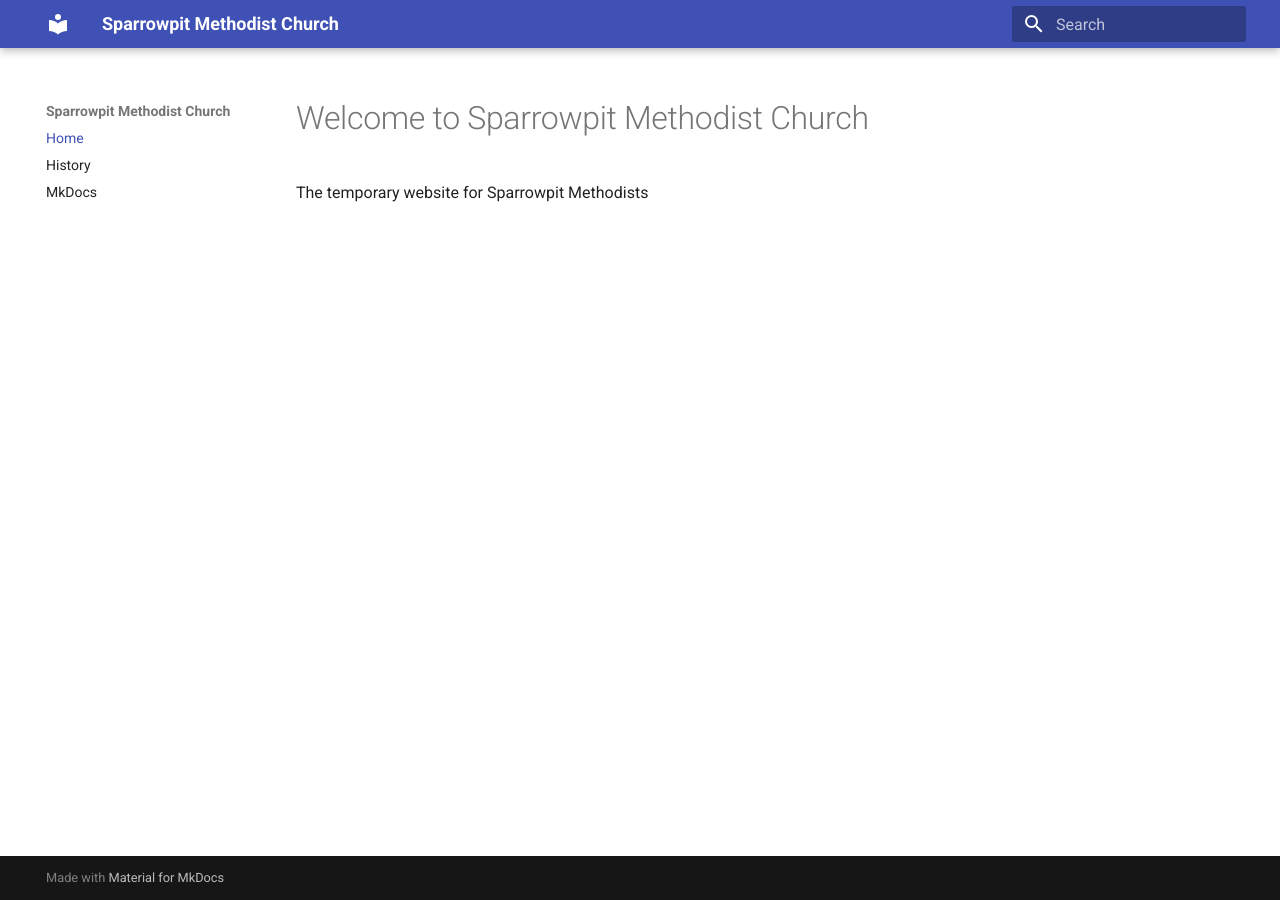
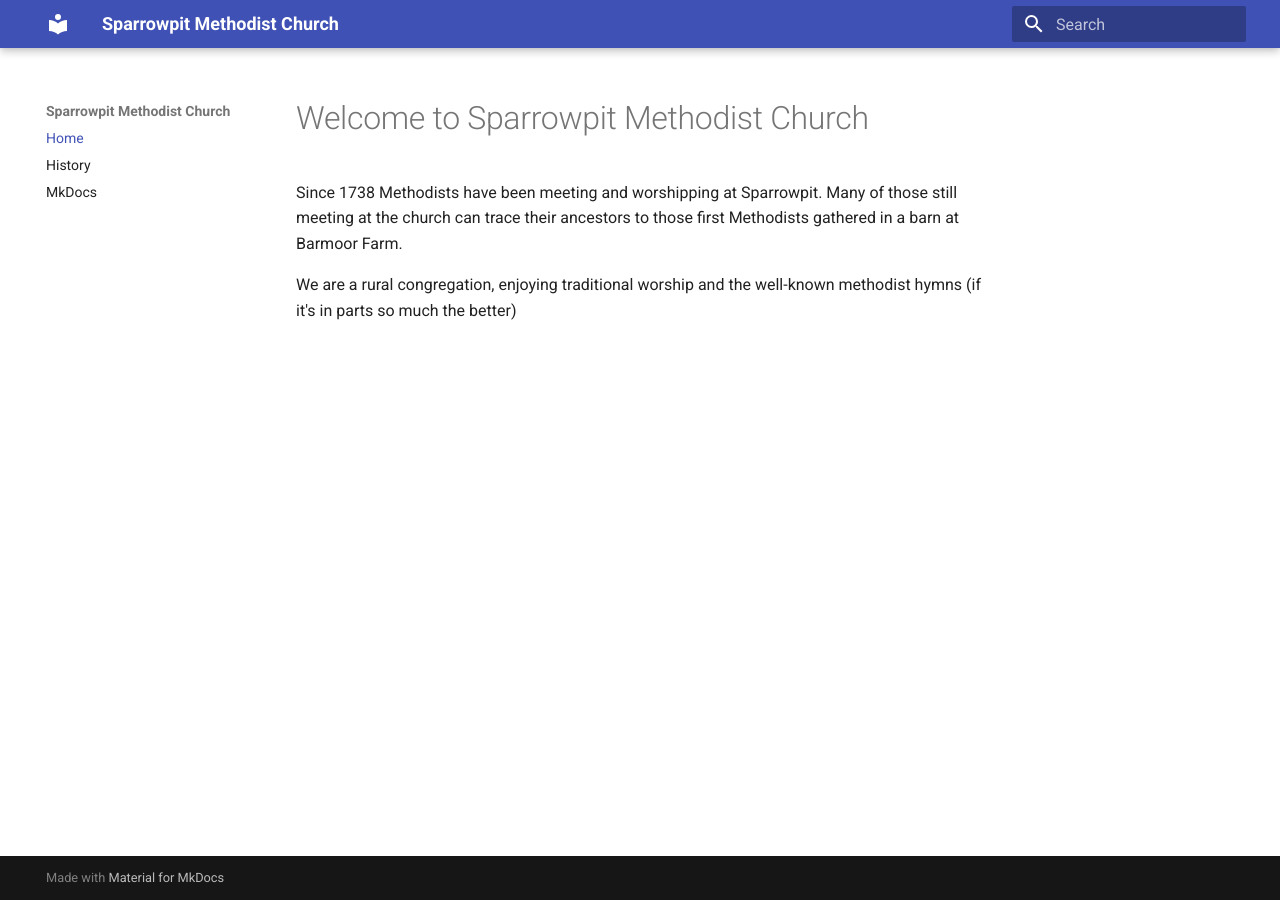
Before and after one commit to Sparrowpit-Methodist/website, an MkDocs documentation site: the page built from docs/index.md, in a window 1280 px wide. Built offline with MkDocs 1.6.1 and Material for MkDocs 9.7.7, drawn with Linux system fonts in a browser that asks for light colours.

Commit message:
Initial content

```diff
--- a/docs/index.md
+++ b/docs/index.md
@@ -1,3 +1,5 @@
 #Welcome to Sparrowpit Methodist Church
 
-The temporary website for Sparrowpit Methodists
+Since 1738 Methodists have been meeting and worshipping at Sparrowpit. Many of those still meeting at the church can trace their ancestors to those first Methodists gathered in a barn at Barmoor Farm.
+
+We are a  rural congregation, enjoying traditional worship and the well-known methodist hymns (if it's in parts so much the better)
```
Also changed, not shown: 1 other file.
